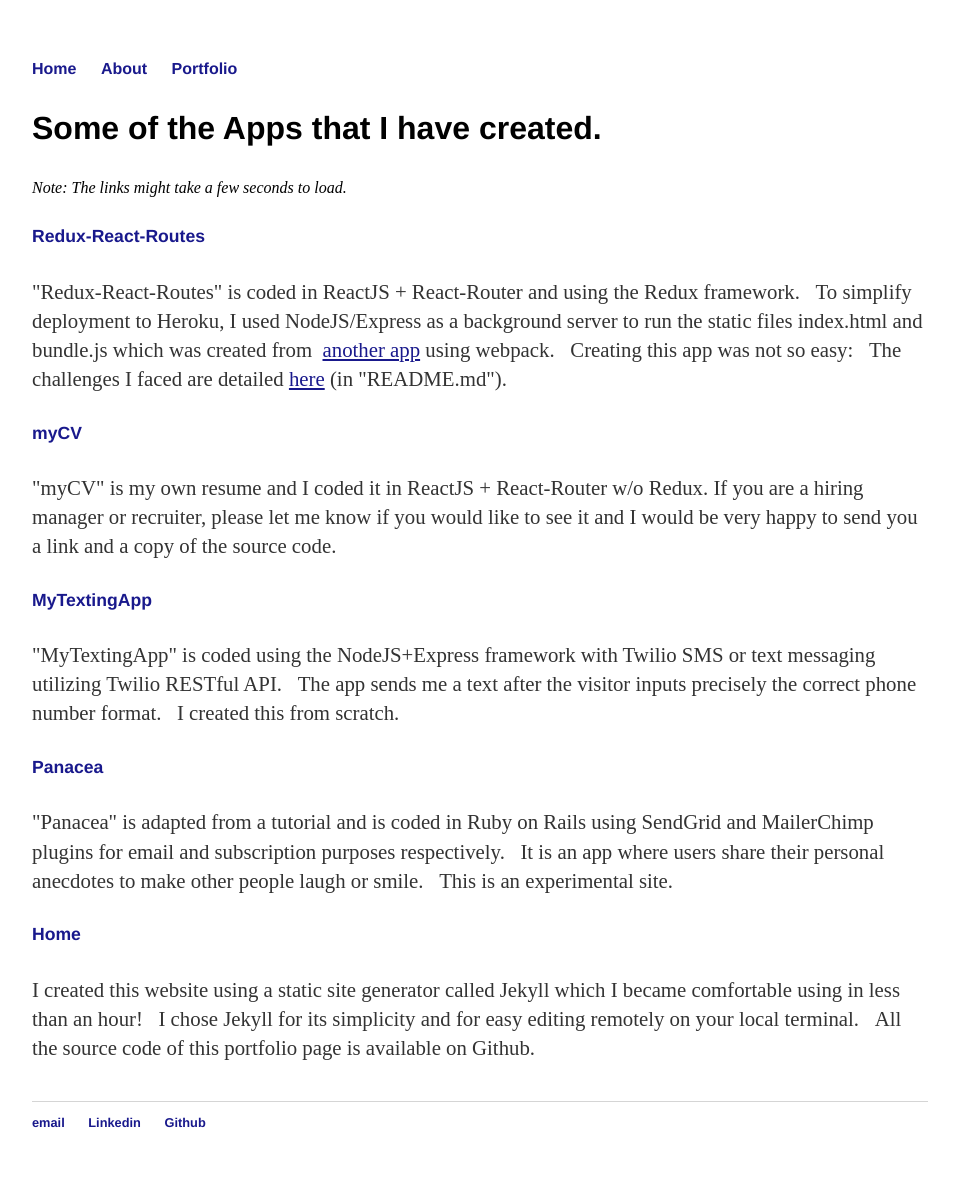
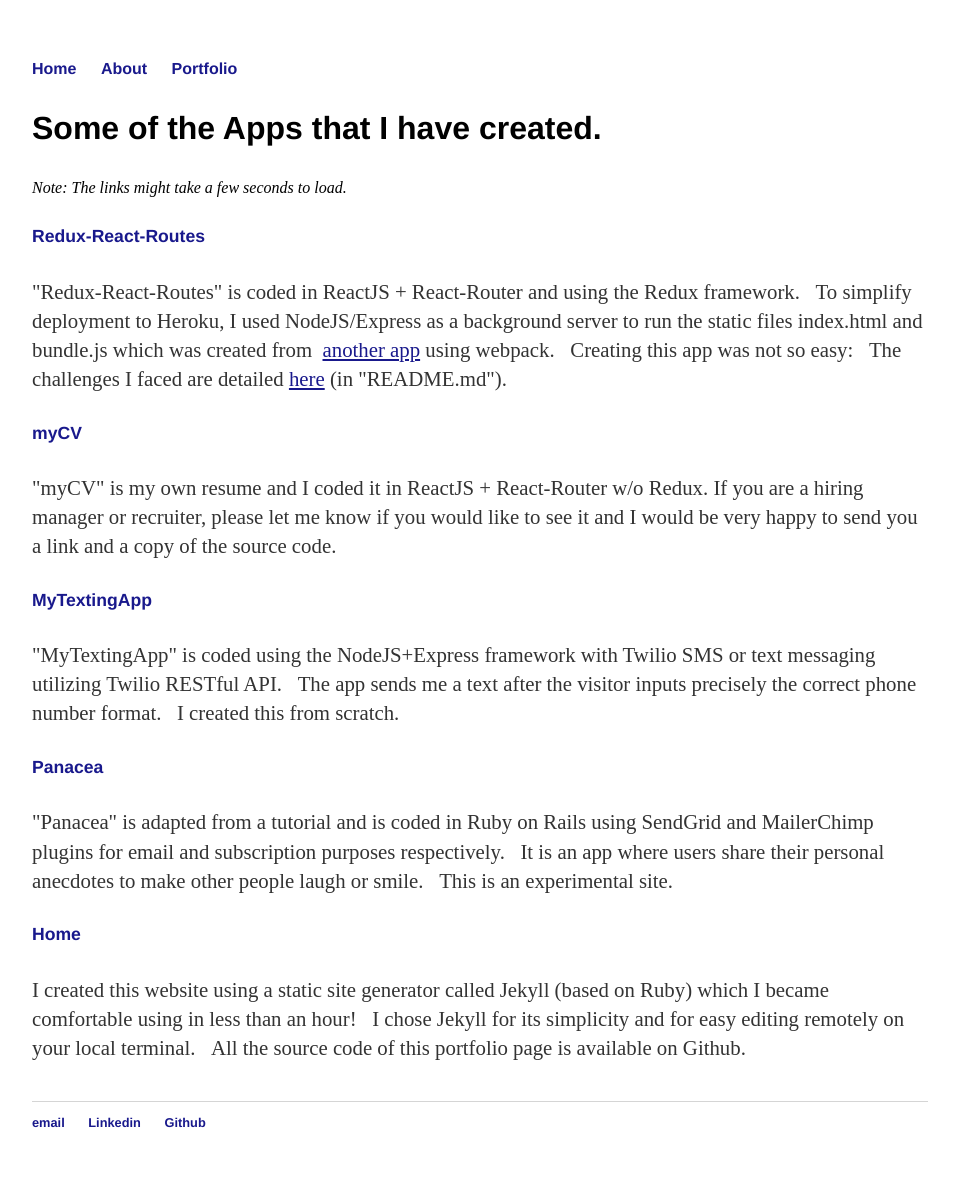
Before and after one commit to rodstaff/rodstaff.github.io, a Jekyll site: the page built from portfolio/index.html, in a window 1280 px wide. Shown: the whole page, without its empty margins (160-1119 px from the left). Built offline with Jekyll 4.4.1, drawn with Linux system fonts in a browser that asks for light colours.

Commit message:
modified portfolio view

```diff
--- a/portfolio/index.html
+++ b/portfolio/index.html
@@ -23,5 +23,5 @@
 
 	     <h5><a href="/">Home</a></h5>
 
-	     <p>I created this website using a static site generator called Jekyll which I became comfortable using in less than an hour!  &nbsp;&nbsp;I chose Jekyll for its simplicity and for easy editing remotely on your local terminal.  &nbsp;&nbsp;All the source code of this portfolio page is available on Github.</p><br/>
+	     <p>I created this website using a static site generator called Jekyll (based on Ruby) which I became comfortable using in less than an hour!  &nbsp;&nbsp;I chose Jekyll for its simplicity and for easy editing remotely on your local terminal.  &nbsp;&nbsp;All the source code of this portfolio page is available on Github.</p><br/>
 </div>
```
